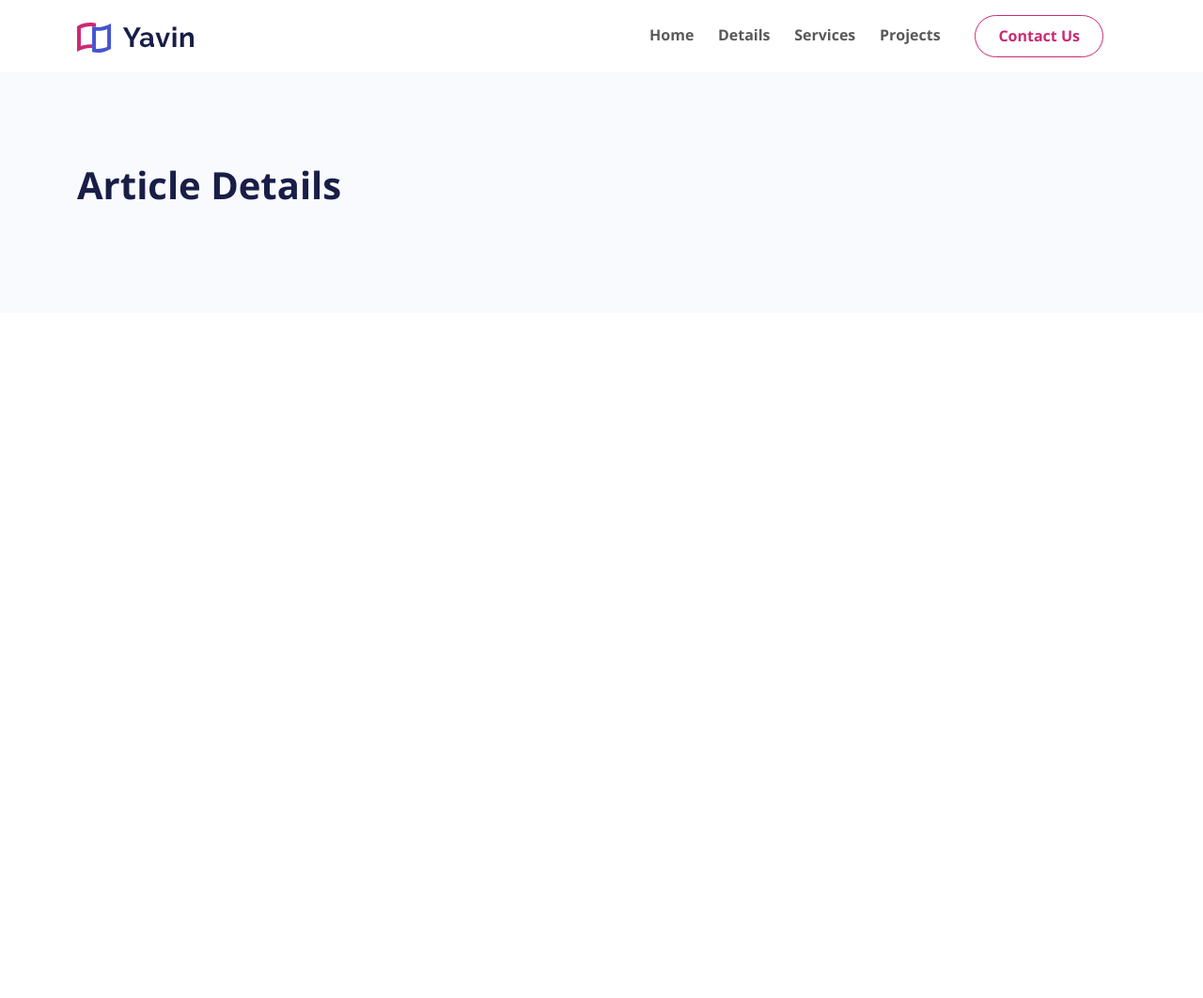
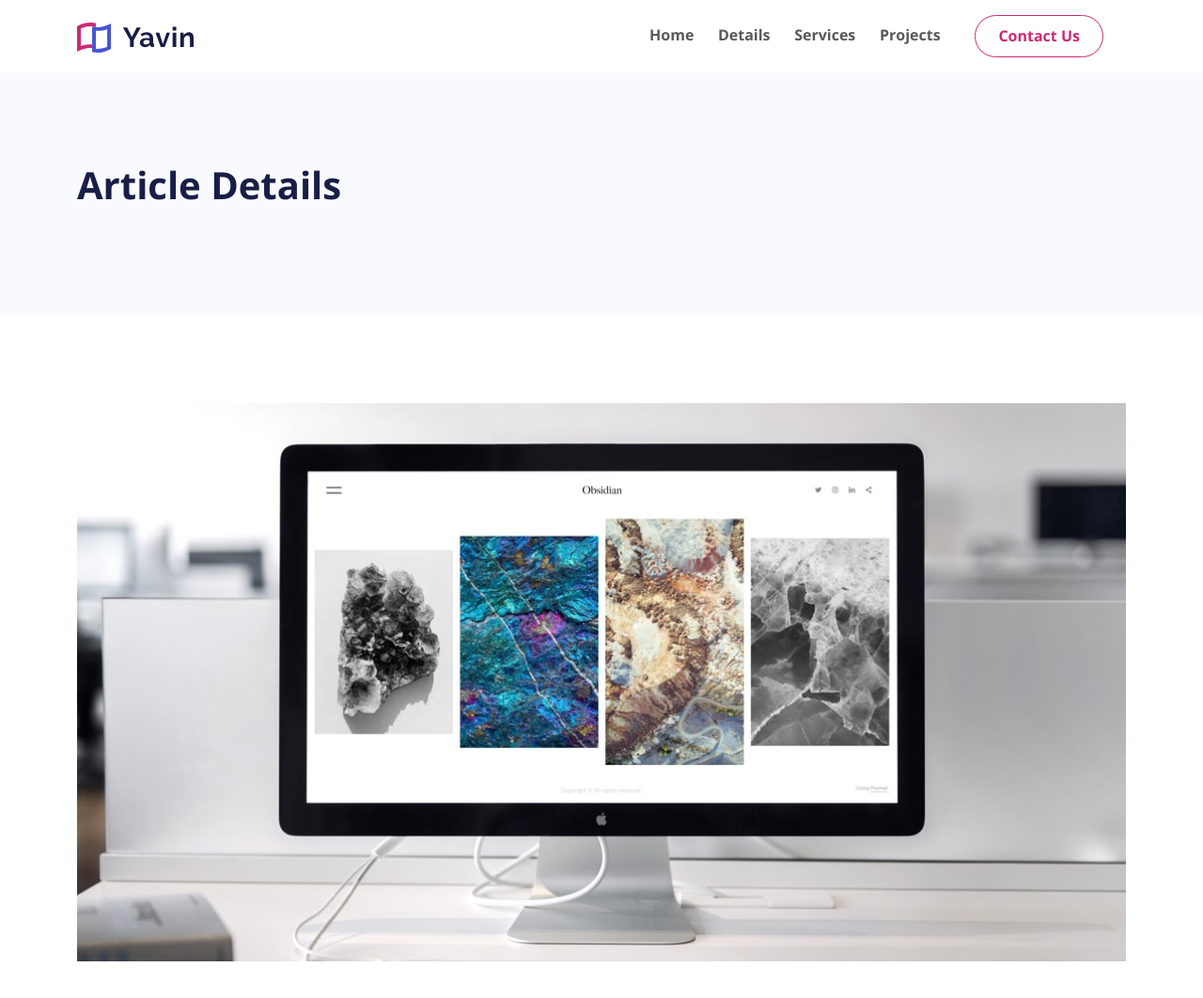
Before and after one commit to fikrirakala/yavin-website, a website: page article.html in a window 1280 px wide. Shown: the whole page at 94% size. Before the commit the page ends 800 px from the top, so only its background shows below. Drawn offline with nearby package versions, Linux system fonts and the light colour scheme.

Commit message:
create image section

```diff
--- a/article.html
+++ b/article.html
@@ -65,6 +65,13 @@
       </div>
     </header>
 
+    <!-- Image -->
+    <section>
+      <div class="container">
+        <img src="images/article-details-large.jpg" alt="" class="w-100 my-6" />
+      </div>
+    </section>
+
     <script src="js/bootstrap.bundle.min.js"></script>
     <script src="js/script.js"></script>
   </body>
```
